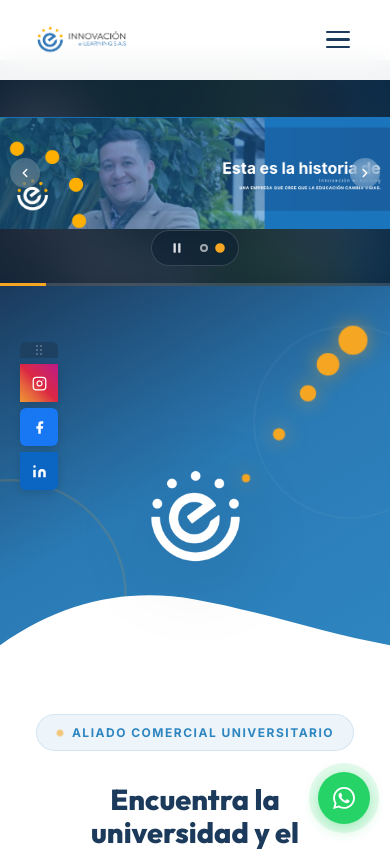
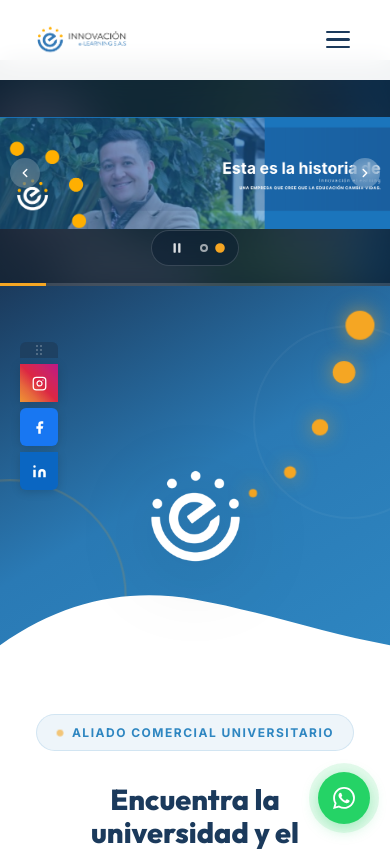
Before and after one commit to jorgelosada1/Innovacion, a React (Vite) app: page / in a window 390 px wide. Shown: the top 851 px of the page. Built offline with nearby package versions, Linux system fonts and the light colour scheme.

Commit message:
fix: Increase dots curvature to form a distinct rounded circular arc

```diff
--- a/src/components/HeroBanner.css
+++ b/src/components/HeroBanner.css
@@ -53,57 +53,57 @@
   }
 }
 
-/* === Arc dots: Curve from logo center-right up to top-right corner in a smooth circular arc === */
+/* === Arc dots: Pronounced circular round arc sweeping out from logo then up to top-right === */
 .hero-banner__arc-dot {
   position: absolute;
   border-radius: 50%;
   background: var(--color-yellow, #F5A623);
-  box-shadow: 0 0 20px rgba(245, 166, 35, 0.55);
+  box-shadow: 0 0 20px rgba(245, 166, 35, 0.6);
   animation: arcDotFloat 4s ease-in-out infinite alternate;
 }
 
-/* 1. Nearest to logo (smallest) — starting at center-right of logo */
+/* 1. Smallest - starting at center-right side of logo */
 .hero-banner__arc-dot--1 {
   width: 12px;
   height: 12px;
-  right: 39%;
-  top: 50%;
+  right: 38%;
+  top: 54%;
   animation-delay: 0s;
 }
 
-/* 2. Curving outward and up */
+/* 2. Sweeping out horizontally to form the rounded base of the arc */
 .hero-banner__arc-dot--2 {
   width: 18px;
   height: 18px;
-  right: 30%;
-  top: 36%;
+  right: 27%;
+  top: 48%;
   animation-delay: 0.3s;
 }
 
-/* 3. Arching upward */
+/* 3. Curving upward and outwards */
 .hero-banner__arc-dot--3 {
   width: 26px;
   height: 26px;
-  right: 22%;
-  top: 25%;
+  right: 18%;
+  top: 36%;
   animation-delay: 0.6s;
 }
 
-/* 4. Sweeping towards top right */
+/* 4. Arching steeply towards top corner */
 .hero-banner__arc-dot--4 {
   width: 36px;
   height: 36px;
-  right: 15%;
-  top: 17%;
+  right: 11%;
+  top: 21%;
   animation-delay: 0.9s;
 }
 
-/* 5. Near top-right corner (largest) */
+/* 5. Largest - near top-right corner */
 .hero-banner__arc-dot--5 {
   width: 48px;
   height: 48px;
-  right: 8%;
-  top: 11%;
+  right: 6%;
+  top: 7%;
   animation-delay: 1.2s;
 }
 
@@ -169,11 +169,11 @@
     width: 230px;
   }
 
-  .hero-banner__arc-dot--1 { width: 10px; height: 10px; right: 38%; top: 50%; }
-  .hero-banner__arc-dot--2 { width: 14px; height: 14px; right: 29%; top: 37%; }
-  .hero-banner__arc-dot--3 { width: 20px; height: 20px; right: 21%; top: 26%; }
-  .hero-banner__arc-dot--4 { width: 28px; height: 28px; right: 14%; top: 18%; }
-  .hero-banner__arc-dot--5 { width: 36px; height: 36px; right: 7%; top: 12%; }
+  .hero-banner__arc-dot--1 { width: 10px; height: 10px; right: 36%; top: 54%; }
+  .hero-banner__arc-dot--2 { width: 14px; height: 14px; right: 26%; top: 48%; }
+  .hero-banner__arc-dot--3 { width: 20px; height: 20px; right: 17%; top: 36%; }
+  .hero-banner__arc-dot--4 { width: 28px; height: 28px; right: 10%; top: 21%; }
+  .hero-banner__arc-dot--5 { width: 36px; height: 36px; right: 5%; top: 8%; }
 
   .hero-banner__circle--1 {
     width: 220px;
@@ -190,9 +190,9 @@
     width: 170px;
   }
 
-  .hero-banner__arc-dot--1 { width: 8px; height: 8px; right: 36%; top: 50%; }
-  .hero-banner__arc-dot--2 { width: 12px; height: 12px; right: 27%; top: 38%; }
-  .hero-banner__arc-dot--3 { width: 16px; height: 16px; right: 19%; top: 27%; }
-  .hero-banner__arc-dot--4 { width: 22px; height: 22px; right: 13%; top: 19%; }
-  .hero-banner__arc-dot--5 { width: 28px; height: 28px; right: 6%; top: 12%; }
+  .hero-banner__arc-dot--1 { width: 8px; height: 8px; right: 34%; top: 54%; }
+  .hero-banner__arc-dot--2 { width: 12px; height: 12px; right: 24%; top: 48%; }
+  .hero-banner__arc-dot--3 { width: 16px; height: 16px; right: 16%; top: 36%; }
+  .hero-banner__arc-dot--4 { width: 22px; height: 22px; right: 9%; top: 21%; }
+  .hero-banner__arc-dot--5 { width: 28px; height: 28px; right: 4%; top: 8%; }
 }
```
